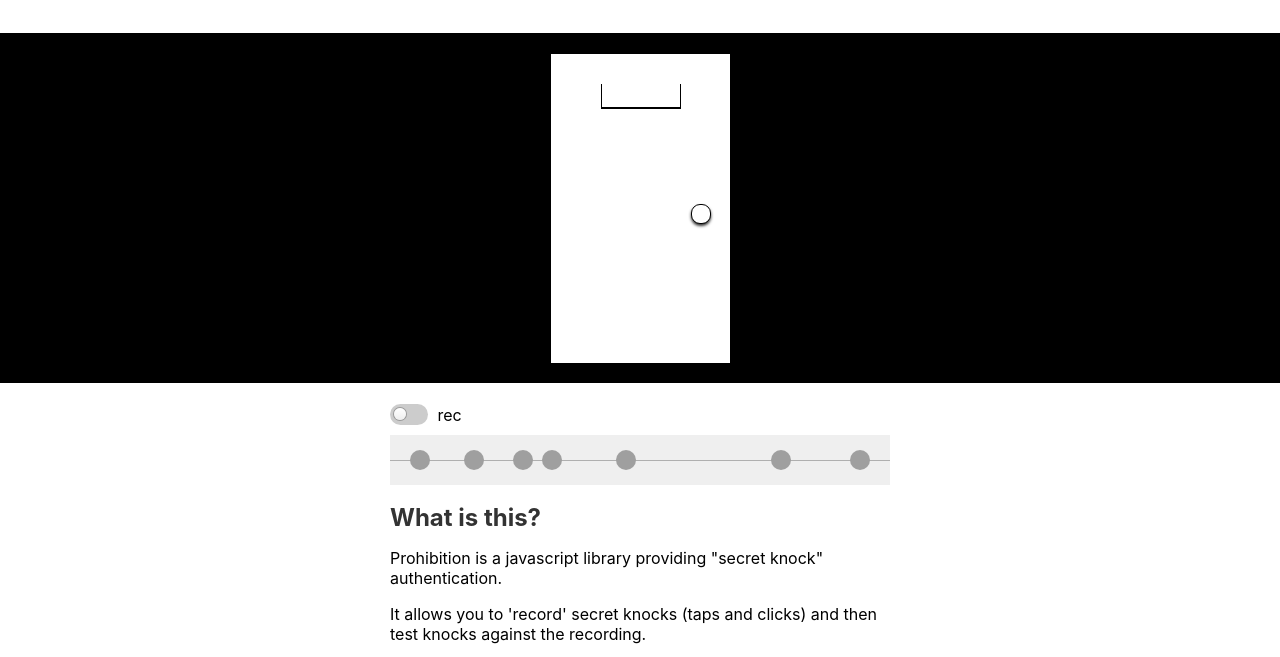
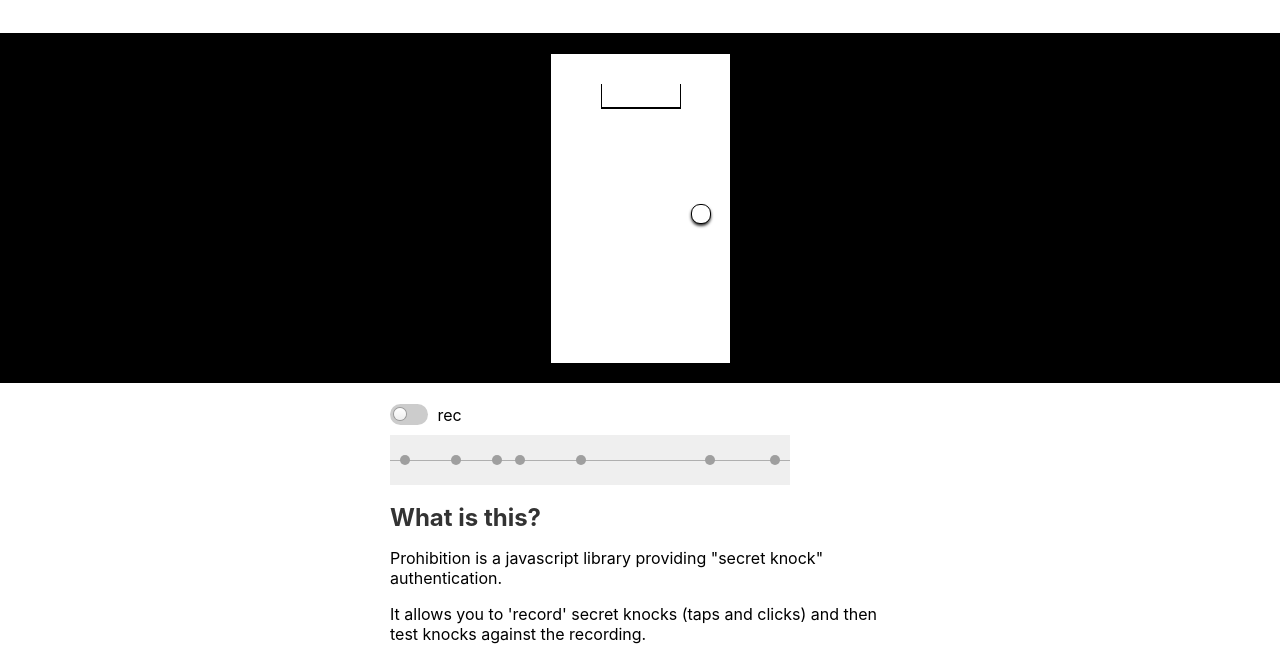
Before and after one commit to miniatureape/miniatureape.github.com, a plain HTML site: page prohibition/index.html in a window 1280 px wide. Shown: the part 133-790 px from the top of the page. Drawn offline with Linux system fonts and the light colour scheme.

Commit message:
update css

```diff
--- a/prohibition/build/bundle.js
+++ b/prohibition/build/bundle.js
@@ -471,7 +471,6 @@ var app = (function () {
             },
 
             start: function() {
-                console.log('attaching event to knocker');
                 this.knock = [];
                 this.handler = this.handleKnock.bind(this);
                 elem.addEventListener(getListenerName(), this.handler);
@@ -579,11 +578,11 @@ var app = (function () {
     const createDOMRenderer = function(mount, opts) {
 
         const defaults = {
-            width: 500,
+            width: 400,
             height: 50,
-            horizontalPadding: 20,
+            horizontalPadding: 10,
             knockHeight: 10,
-            knockWidth: 20,
+            knockWidth: 10,
             bgColor: "#EFEFEF",
             fgColor: "#AFAFAF",
             knockColor: "#9F9F9F",
--- a/prohibition/global.css
+++ b/prohibition/global.css
@@ -21,7 +21,7 @@ body {
 }
 
 .prohibition-container {
-    width: 500px;
+    width: 400px;
     height: 50px;
     position: relative;
     background: #efefef;
@@ -38,12 +38,12 @@ body {
 .prohibition-knock {
     position: absolute;
     opacity: 0;
-    top: 15px;
+    top: 20px;
     left: 250px;
     background: #9f9f9f;
-    border-radius: 10px;
-    height: 20px;
-    width: 20px;
+    border-radius: 5px;
+    height: 10px;
+    width: 10px;
     transition-property: left, opacity;
     transition-duration: 1s;
 }
```
Also changed, not shown: 1 other file.
